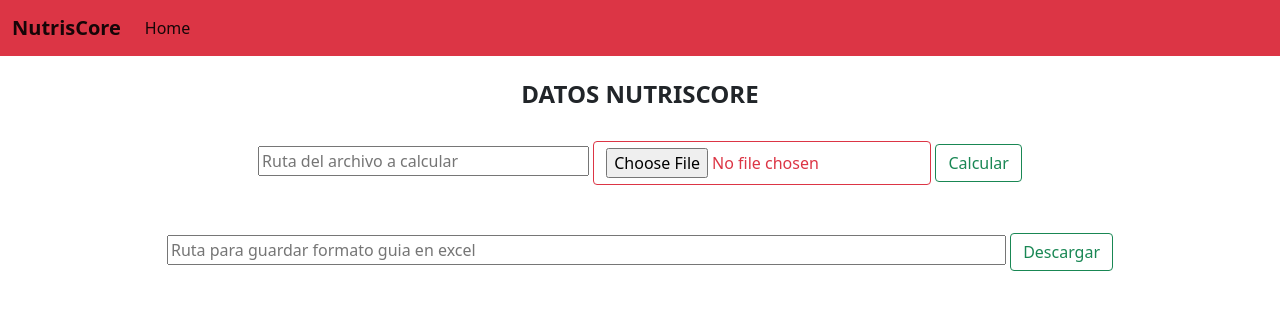
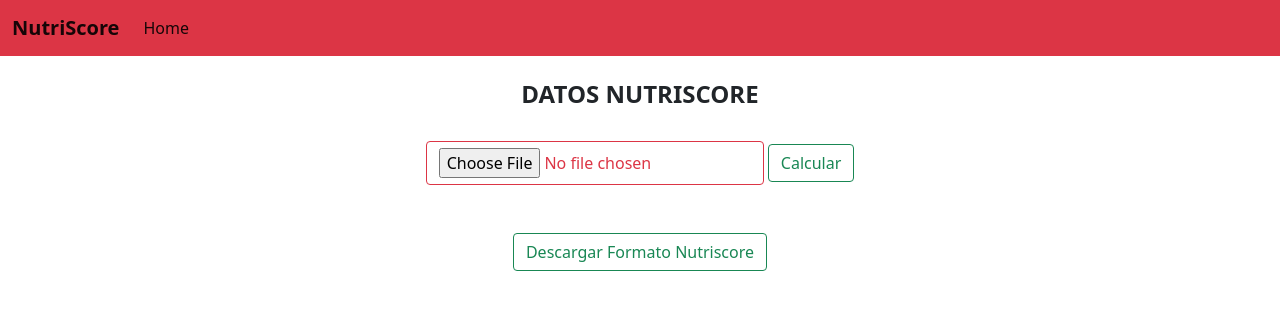
Before and after one commit to beycker111/nutriscore, a Flask app: page / in a window 1280 px wide. Shown: the top 310 px of the page. Run offline with Flask 2, Linux system fonts and the light colour scheme; some libraries are stand-ins or nearby versions.

Commit message:
Codigo actualizado con lo del servidor de pythonanywhere

```diff
--- a/app.py
+++ b/app.py
@@ -1,5 +1,6 @@
-from flask import Flask, render_template, request
+from flask import Flask, render_template, request, send_file
 import pandas as pd
+import os
 
 app = Flask(__name__) #Archivo main
 
@@ -10,20 +11,19 @@ def index():
 @app.route('/data', methods=['GET', 'POST'])
 def data():
     if request.method == 'POST':
-        #file = request.get_data['upload-file'] #form['upload-file'] ---->POR AQUI
-        #Perfil = pd.read_excel(file) # data= Perfil
-        #return render_template('data.html', Perfil=data.to_dict())
-        # data=data.to_html())
-        # data=data.to_dict())
-        #f = request.form['csvfile']
-        #print('BEYCKER AQUI' + os.path.abspath(request.form['csvfile']))
-        #filename = 'C:/Users/Lenovo/Desktop/Nutriscore (Todas).xlsx'
+
         uploadinc = request.files.get('csvfile')
-        uploadinc.save("/home/nutriscore/nutriscore/bey/" + uploadinc.filename)
-        filename = "/home/nutriscore/nutriscore/bey/" + uploadinc.filename
+        #uploadinc.save("/home/nutriscore/nutriscore/" + uploadinc.filename)
+        #filename = "/home/nutriscore/nutriscore/" + uploadinc.filename
+        THIS_FOLDER = os.path.dirname(os.path.abspath(__file__))
+        my_file = os.path.join(THIS_FOLDER, 'Nutriscore.xlsx')
 
-        #filename = request.form['ruta'] + request.form['csvfile']
-        Perfil = pd.read_excel(pd.ExcelFile(filename))
+        uploadinc.save(my_file)
+        filename = my_file
+
+        #THIS_FOLDER = os.path.dirname(os.path.abspath(__file__))
+        #my_file = os.path.join(THIS_FOLDER, uploadinc.filename)
+        Perfil = pd.read_excel(filename, engine='openpyxl')
 
         #2. Transformación de valores nutricionales a 100g -----------------------------------------------
         Perfil_100 = Perfil
@@ -217,11 +217,12 @@ def data():
     #Impresión y excel
         #lbl_Resultados.configure(text='Totales: '+str(sum(Totales))+' | A: '+str(Totales[0])+' B: '+str(Totales[1])+' C: '+str(Totales[2])+' D: '+str(Totales[3])+' E: '+str(Totales[4]))
 
-        filename_salida = filename.replace(".xlsx", " (Calculado).xlsx")
+        filename_salida = filename.replace(".xlsx", "(Calculado).xlsx")
         Perfil.to_excel(filename_salida,index=False)
         #messagebox.showinfo(message='Nutriscore calculado, puede encontrar el resultado completo en: '+str(filename_salida), title="Listolas")
         #win32api.MessageBox(0, 'Nutriscore calculado, puede encontrar el resultado completo en: '+str(filename_salida), 'Listolas')
-        return 'Nutriscore calculado, puede encontrar el resultado completo en: '+str(filename_salida)
+        #return 'Nutriscore calculado, puede encontrar el resultado completo en: '+str(filename_salida)
+        return send_file(THIS_FOLDER + '/Nutriscore(Calculado).xlsx')
 
 @app.route('/formato', methods=['GET', 'POST'])
 def Formato():
@@ -242,6 +243,13 @@ def Formato():
     return 'El formato se guardó en:' + request.form['ruta'] + 'Formato Nutriscore.xlsx'
    # messagebox.showinfo(message="El formato se guardó en: "+str(pathlib.Path().absolute())+' con el nombre "Formato Nutriscore"', title="Listolas")
 
+
+@app.route('/formato-nutriscore', methods=['GET', 'POST'])
+def Descarga():
+
+    return send_file('/home/nutriscore/nutriscore/FormatoNutriscore.xlsx')
+
+
 # Inicializar ventana
 
 
--- a/templates/base.html
+++ b/templates/base.html
@@ -16,7 +16,7 @@
     <!--Barra de navegación generada a partir de bootstrap-->
     <nav class="navbar navbar-expand-lg navbar-light bg-danger">
         <div class="container-fluid">
-            <a class="navbar-brand" href="#"><b>NutrisCore</b></a>
+            <a class="navbar-brand" href="#"><b>NutriScore</b></a>
             <button class="navbar-toggler" type="button" data-bs-toggle="collapse" data-bs-target="#navbarNav" aria-controls="navbarNav" aria-expanded="false" aria-label="Toggle navigation">
         <span class="navbar-toggler-icon"></span>
       </button>
--- a/templates/index.html
+++ b/templates/index.html
@@ -8,18 +8,16 @@
 
         <center>
             <form class="" action="data" method="post" enctype="multipart/form-data">
-                <input type="text" name="ruta" placeholder="Ruta del archivo a calcular" size="30">
                 <input type="file" name="csvfile" value="" class="btn btn-outline-danger">
                 <input type="submit" name="" value="Calcular" class="btn btn-outline-success">
             </form>
             <br>
             <br>
-            <form class="" action="formato" method="post">
-                <input type="text" name="ruta" placeholder="Ruta para guardar formato guia en excel" size="85">
-                <input type="submit" name="" value="Descargar" class="btn btn-outline-success">
+            <form class="" action="formato-nutriscore" method="post" enctype="multipart/form-data">
+                <input type="submit" name="" value="Descargar Formato Nutriscore" class="btn btn-outline-success">
             </form>
         </center>
         <script>
-            alert("Para realizar un nuevo cálculo de Nutriscore, oprima el botón 'Examinar'. Debe cargar una hoja de cálculo (.xlsx) siguiendo el formato que puede descargar con el botón 'Formato'.");
+            alert("Para realizar un nuevo cálculo de Nutriscore, oprima el botón 'Seleccionar Archivo' y posteriormente el botón 'Calcular'. Debe cargar una hoja de cálculo (.xlsx) siguiendo el formato que puede descargar con el botón 'Descargar Formato Nutriscore'.");
         </script>
         {% endblock %}
```
